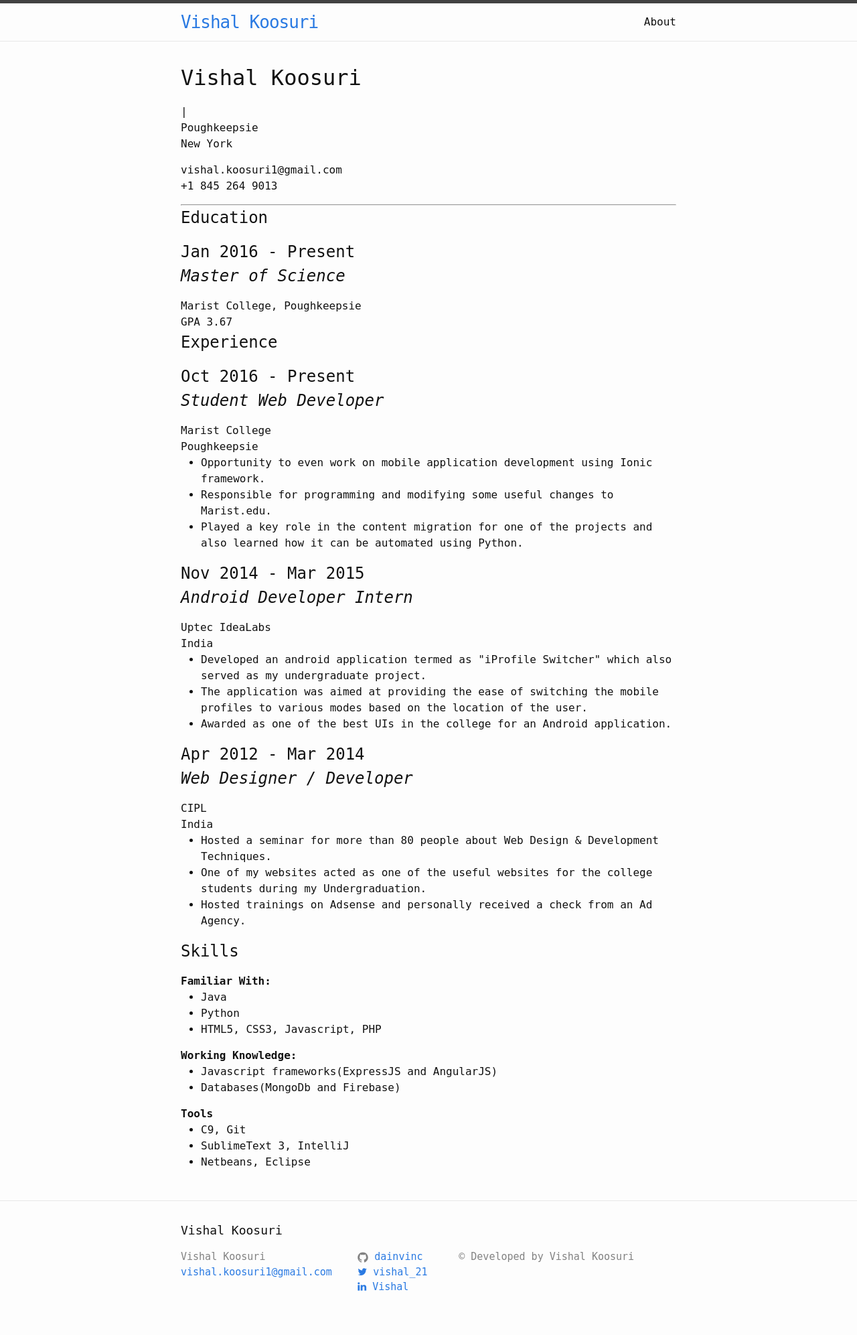
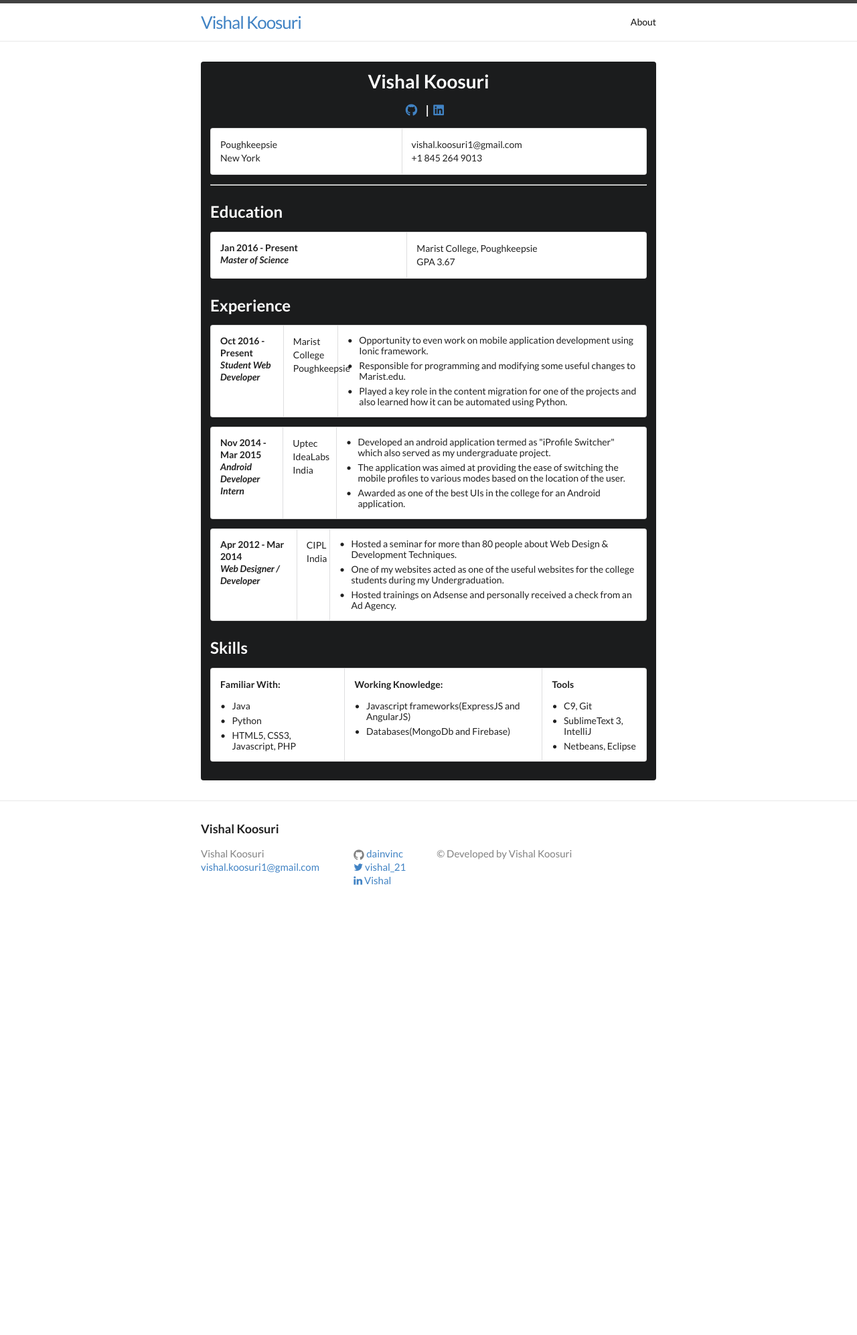
Before and after one commit to dainvinc/dainvinc.github.io, a Jekyll site: the page built from index.html, in a window 1280 px wide. Shown: the whole page at 67% size. Built offline with Jekyll 4.4.1, drawn with Linux system fonts in a browser that asks for light colours; nearby versions of some CDN libraries; after the commit the page ends 1384 px from its top, so only the background shows below that.

Commit message:
Added a CDN for SemanticUI

```diff
--- a/_includes/head.html
+++ b/_includes/head.html
@@ -10,6 +10,7 @@
   <link rel="stylesheet" href="{{ "/css/main.css" | prepend: site.baseurl }}">
   <link rel="stylesheet" href="{{ "/css/custom.css" | prepend: site.baseurl }}">
   <link rel="stylesheet" href="//maxcdn.bootstrapcdn.com/font-awesome/4.3.0/css/font-awesome.min.css">
+  <link rel="stylesheet" href="https://cdnjs.cloudflare.com/ajax/libs/semantic-ui/2.2.13/semantic.min.css">
 
   <link rel="canonical" href="{{ page.url | replace:'index.html','' | prepend: site.baseurl | prepend: site.url }}">
   <link rel="alternate" type="application/rss+xml" title="{{ site.title }}" href="{{ "/feed.xml" | prepend: site.baseurl | prepend: site.url }}">
```
